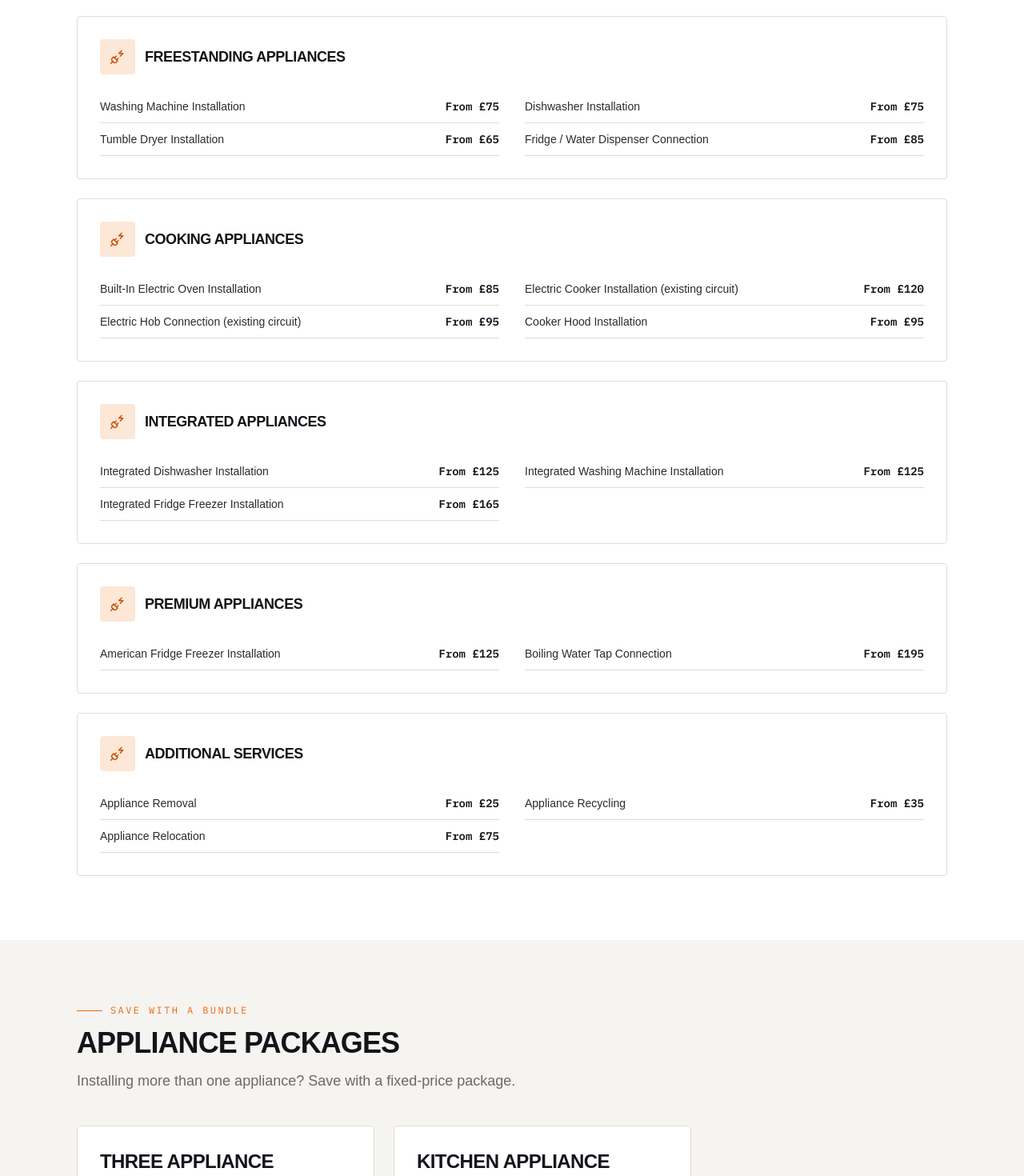
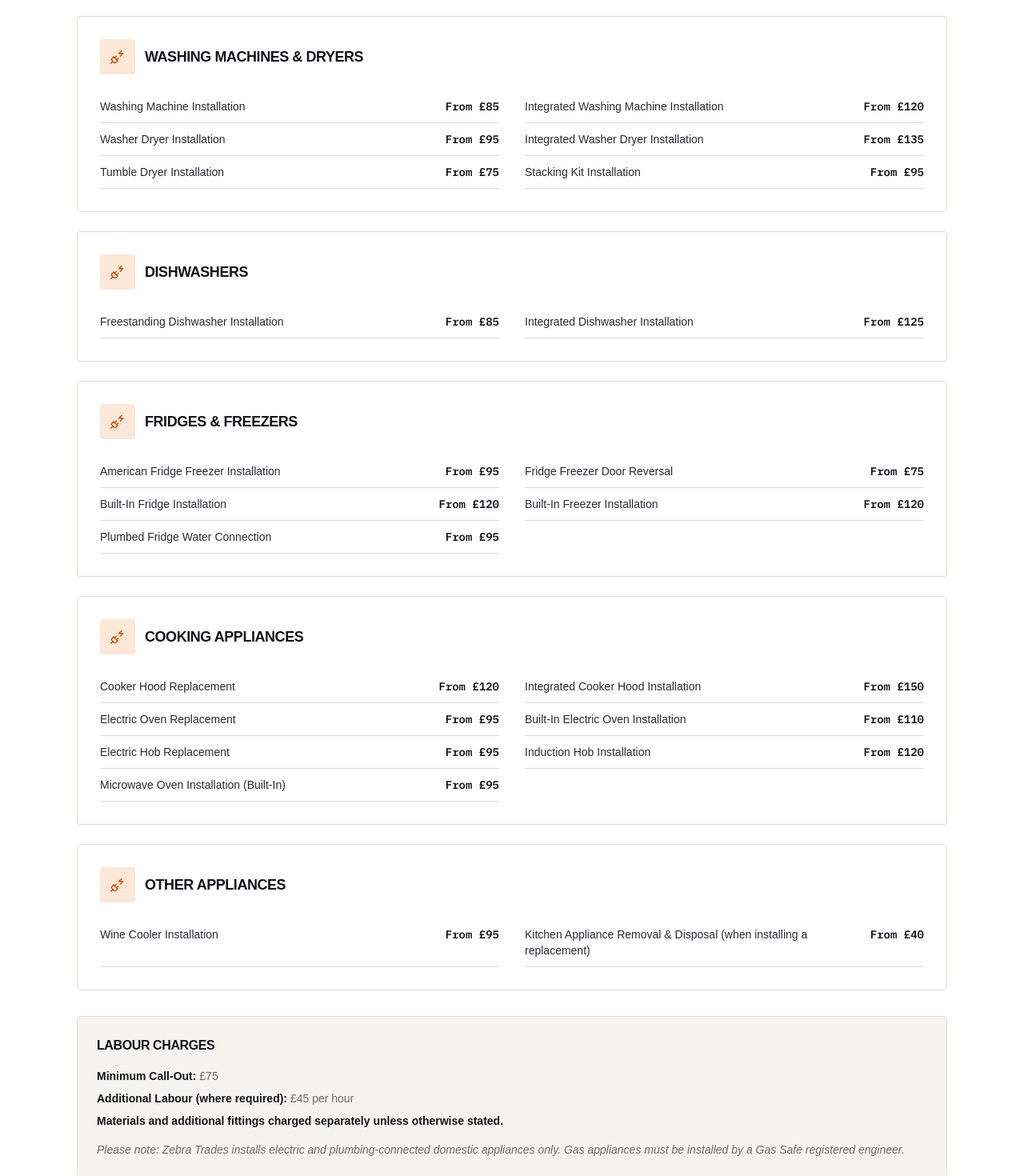
Before and after one commit to jasonkazakos-cpu/zebra-trades-website, a Next.js app: page /appliance-installation in a window 1280 px wide. Shown: the part 1680-3150 px from the top of the page at 80% size. Built offline with nearby package versions, Linux system fonts and the light colour scheme; a web font is replaced by a local one.

Commit message:
Update appliance installation pricing with new rates and labour charges

```diff
--- a/app/appliance-installation/page.tsx
+++ b/app/appliance-installation/page.tsx
@@ -61,49 +61,55 @@ const packages: Package[] = [
 
 const categories: PricingCategory[] = [
   {
-    title: "Freestanding Appliances",
+    title: "Washing Machines & Dryers",
     icon: "PlugZap",
     items: [
-      { name: "Washing Machine Installation", price: "From £75" },
-      { name: "Dishwasher Installation", price: "From £75" },
-      { name: "Tumble Dryer Installation", price: "From £65" },
-      { name: "Fridge / Water Dispenser Connection", price: "From £85" },
+      { name: "Washing Machine Installation", price: "From £85" },
+      { name: "Integrated Washing Machine Installation", price: "From £120" },
+      { name: "Washer Dryer Installation", price: "From £95" },
+      { name: "Integrated Washer Dryer Installation", price: "From £135" },
+      { name: "Tumble Dryer Installation", price: "From £75" },
+      { name: "Stacking Kit Installation", price: "From £95" },
+    ],
+  },
+  {
+    title: "Dishwashers",
+    icon: "PlugZap",
+    items: [
+      { name: "Freestanding Dishwasher Installation", price: "From £85" },
+      { name: "Integrated Dishwasher Installation", price: "From £125" },
+    ],
+  },
+  {
+    title: "Fridges & Freezers",
+    icon: "PlugZap",
+    items: [
+      { name: "American Fridge Freezer Installation", price: "From £95" },
+      { name: "Fridge Freezer Door Reversal", price: "From £75" },
+      { name: "Built-In Fridge Installation", price: "From £120" },
+      { name: "Built-In Freezer Installation", price: "From £120" },
+      { name: "Plumbed Fridge Water Connection", price: "From £95" },
     ],
   },
   {
     title: "Cooking Appliances",
     icon: "PlugZap",
     items: [
-      { name: "Built-In Electric Oven Installation", price: "From £85" },
-      { name: "Electric Cooker Installation (existing circuit)", price: "From £120" },
-      { name: "Electric Hob Connection (existing circuit)", price: "From £95" },
-      { name: "Cooker Hood Installation", price: "From £95" },
+      { name: "Cooker Hood Replacement", price: "From £120" },
+      { name: "Integrated Cooker Hood Installation", price: "From £150" },
+      { name: "Electric Oven Replacement", price: "From £95" },
+      { name: "Built-In Electric Oven Installation", price: "From £110" },
+      { name: "Electric Hob Replacement", price: "From £95" },
+      { name: "Induction Hob Installation", price: "From £120" },
+      { name: "Microwave Oven Installation (Built-In)", price: "From £95" },
     ],
   },
   {
-    title: "Integrated Appliances",
+    title: "Other Appliances",
     icon: "PlugZap",
     items: [
-      { name: "Integrated Dishwasher Installation", price: "From £125" },
-      { name: "Integrated Washing Machine Installation", price: "From £125" },
-      { name: "Integrated Fridge Freezer Installation", price: "From £165" },
-    ],
-  },
-  {
-    title: "Premium Appliances",
-    icon: "PlugZap",
-    items: [
-      { name: "American Fridge Freezer Installation", price: "From £125" },
-      { name: "Boiling Water Tap Connection", price: "From £195" },
-    ],
-  },
-  {
-    title: "Additional Services",
-    icon: "PlugZap",
-    items: [
-      { name: "Appliance Removal", price: "From £25" },
-      { name: "Appliance Recycling", price: "From £35" },
-      { name: "Appliance Relocation", price: "From £75" },
+      { name: "Wine Cooler Installation", price: "From £95" },
+      { name: "Kitchen Appliance Removal & Disposal (when installing a replacement)", price: "From £40" },
     ],
   },
 ];
@@ -225,6 +231,17 @@ export default function ApplianceInstallationPage() {
           <div className="mt-10 space-y-6">
             {categories.map((cat) => <PricingCategoryCard key={cat.title} category={cat} />)}
           </div>
+          <div className="mt-8 rounded-sm border border-line bg-chalk p-6">
+            <h3 className="font-display text-base font-bold uppercase tracking-tight text-ink">Labour Charges</h3>
+            <ul className="mt-4 space-y-2 text-sm text-slate">
+              <li><span className="font-semibold text-ink">Minimum Call-Out:</span> £75</li>
+              <li><span className="font-semibold text-ink">Additional Labour (where required):</span> £45 per hour</li>
+              <li><span className="font-semibold text-ink">Materials and additional fittings charged separately unless otherwise stated.</span></li>
+            </ul>
+            <p className="mt-4 text-sm italic text-slate">
+              Please note: Zebra Trades installs electric and plumbing-connected domestic appliances only. Gas appliances must be installed by a Gas Safe registered engineer.
+            </p>
+          </div>
         </Container>
       </section>
 
```
